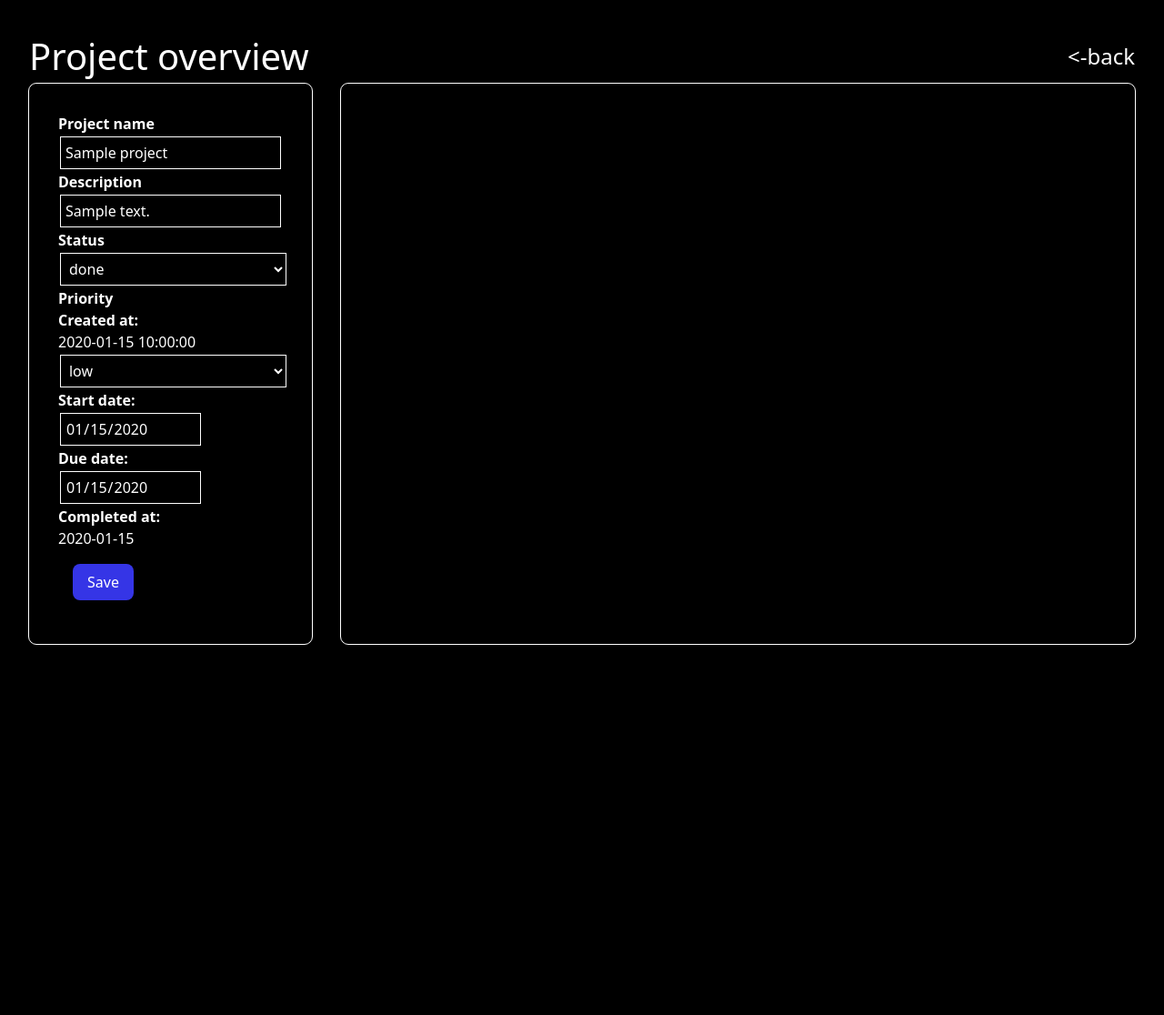
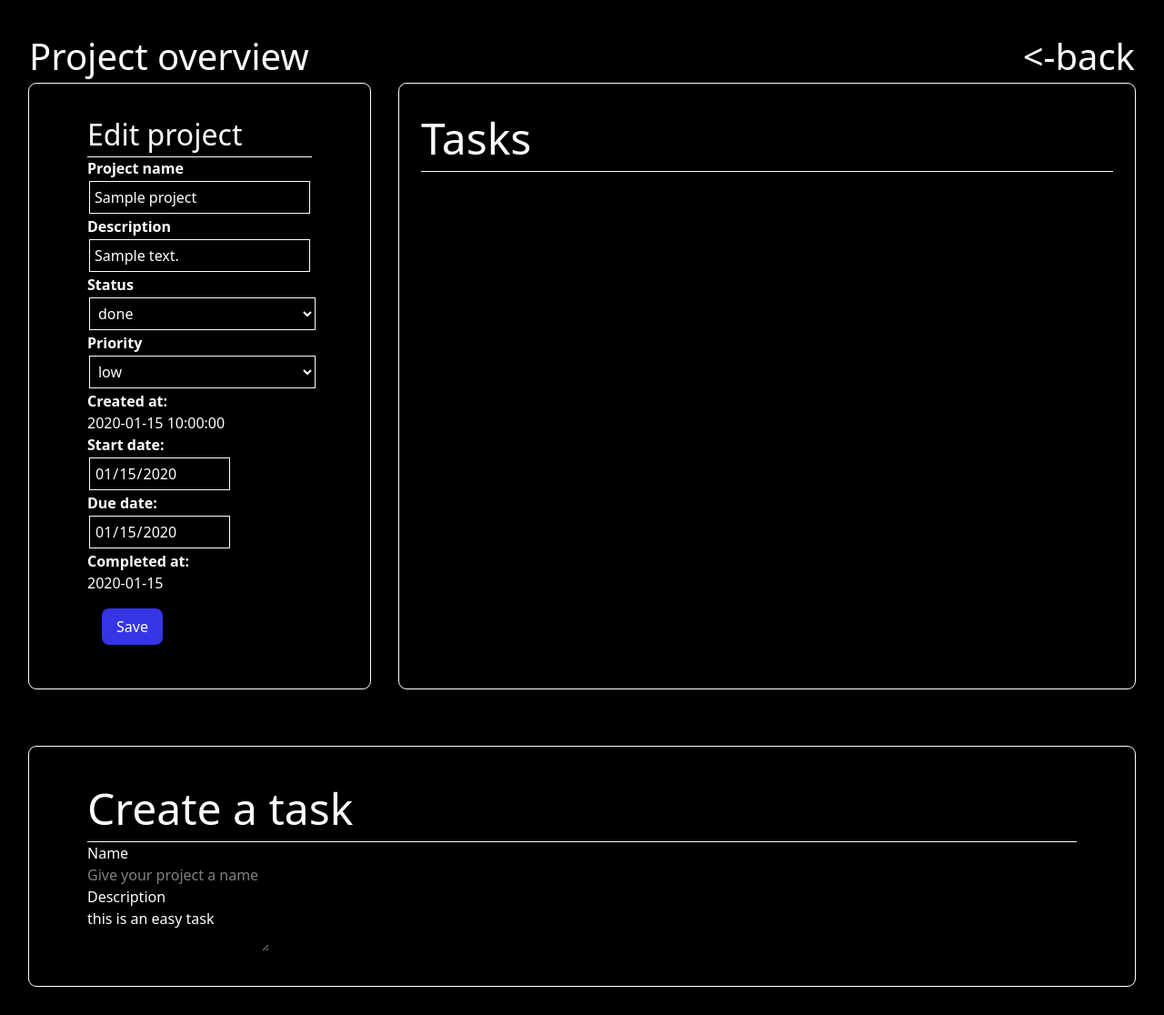
Before and after one commit to MonkeyDMauri/task-manager1, a Laravel app: page /project/1 in a window 1280 px wide. Shown: the whole page at 91% size. Before the commit the page ends 800 px from the top, so only its background shows below. Run offline with Laravel 12, Linux system fonts and the light colour scheme; a user stored in the database is signed in; data comes from the database, SQL or seed files in the repository; tables that the repository leaves empty hold one stand-in row (values such as "Sample post"); style sheets or scripts are compiled from the project's sources.

Commit message:
start working on task creation feature

```diff
--- a/resources/css/project-view.css
+++ b/resources/css/project-view.css
@@ -14,7 +14,7 @@
 }
 
 .project-view-header button{
-    font-size: 1.5rem;
+    font-size: 2.5rem;
     cursor: pointer;
 }
 
@@ -24,11 +24,15 @@
 }
 
 .project-details {
-    padding: 2rem;
+    padding: 2rem 4rem;
     outline: 1px solid white;
     /* width: fit-content; */
     border-radius: .5rem;
     flex: 1;
+}
+
+.project-details h1{
+    font-size:2rem;
 }
 
 .project-details label{
@@ -57,14 +61,28 @@
     margin: 1rem;
 }
 
-.comments-container {
+.error {
+    color: red;
+    font-size: 1rem;
+}
+
+.tasks-wrapper {
     flex: 1;
     outline: 1px solid white;
     /* width: fit-content; */
     border-radius: .5rem;
+    padding: 1.5rem;
 }
 
-.error {
-    color: red;
-    font-size: 1rem;
+.header-name {
+    font-size: 3rem;
 }
+
+
+.create-task-form-container {
+    padding: 2rem 4rem;
+    outline: 1px solid white;
+    /* width: fit-content; */
+    border-radius: .5rem;
+    flex: 1;
+}
--- a/resources/views/home/project-view.blade.php
+++ b/resources/views/home/project-view.blade.php
@@ -22,7 +22,8 @@
                 @csrf
                 <div class="project-details">
 
-
+                    <h1>Edit project</h1>
+                    <hr>
                     <div>
                         <label for="">Project name</label><br>
                         <input type="text" name="name" value="{{$project['name']}}">
@@ -42,15 +43,15 @@
                     <div>
                         <label for="">Priority</label><br>
                         {{-- <input type="text" name="priority" value="{{$project['priority']}}"> --}}
-                    </div>
-                    <div>
-                        <p><b>Created at:</b> <br>{{$project['created_at']}}</p>
                         <select name="priority" id="priority">
                             <option value="low">low</option>
                             <option value="medium">medium</option>
                             <option value="high">high</option>
                             <option value="urgent">urgent</option>
                         </select>
+                    </div>
+                    <div>
+                        <p><b>Created at:</b> <br>{{$project['created_at']}}</p>
                     </div>
                     <div>
                         <label for="">Start date:</label><br>
@@ -71,10 +72,15 @@
                 </div>
             </form>
 
-            <div class="comments-container">
-
+            <div class="tasks-wrapper">
+                <h1 class="header-name">Tasks</h1>
+                <hr>
+                <ul class="tasks-container">
+                    {{-- tasks will go here and get collected using javascript API fetch request --}}
+                </ul>
             </div>
         </div>
+        {{-- success or error messages --}}
         @if(session('success'))
             <p class="success">{{session('success')}}</p>
         @endif
@@ -84,5 +90,26 @@
             @endforeach
         @endif
     </div>
+
+    <div class="preview-view-flex" style="padding:2rem;">
+        <div class="create-task-form-container">
+            <form action="">
+                <h1 class="header-name">Create a task</h1>
+                <hr>
+                <div>
+                    <label for="task-name">Name</label>
+                    <br>
+                    <input type="text" name="task_name" id="task-name" placeholder="Give your project a name">
+                </div>
+                <div>
+                    <label for="task-description">Description</label>
+                    <br>
+                    <textarea name="task_description" id="task-description">this is an easy task</textarea>
+                </div>
+
+            </form>
+        </div>
+    </div>
+
 </body>
 </html>
```
